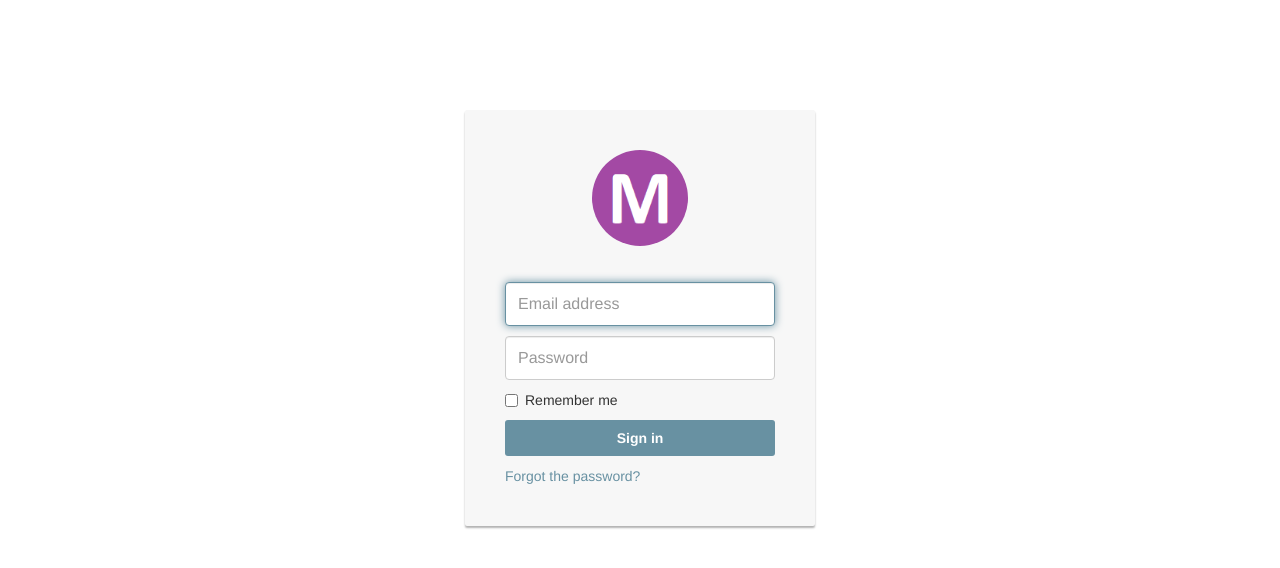
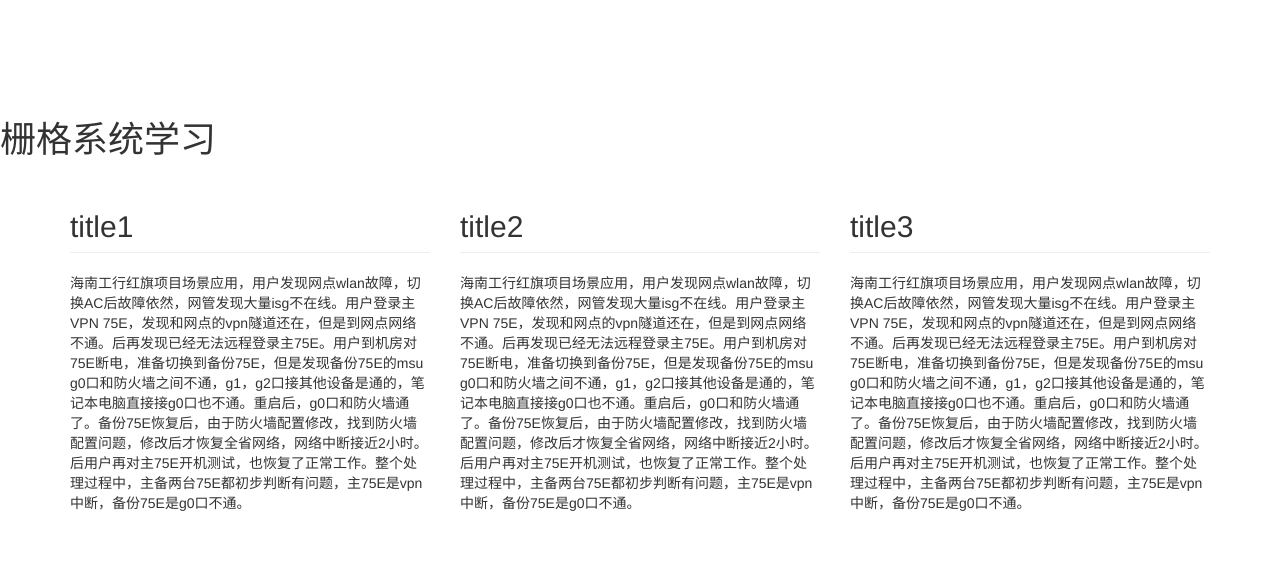
Before and after one commit to haixiaohai/flask-mit, a Flask app: page /test in a window 1280 px wide. Shown: the part 52-620 px from the top of the page. Run offline with Flask 2, Linux system fonts and the light colour scheme; some libraries are stand-ins or nearby versions.

Commit message:
201901151028

```diff
--- a/app/templates/base.html
+++ b/app/templates/base.html
@@ -60,7 +60,7 @@
                             <li role="separator" class="divider"></li>
                             <li><a href="{{ url_for('about') }}">关于</a></li>
                             <li role="separator" class="divider"></li>
-                            <li><a href="{{ url_for('boot') }}">待定</a></li>
+                            <li><a href="{{ url_for('boot') }}">Bootstrap学习</a></li>
                         </ul>
                     </li>
                     <li>
--- a/app/templates/boot.html
+++ b/app/templates/boot.html
@@ -1,27 +1,20 @@
 {% extends "base.html" %}
-<!--
-    you can substitue the span of reauth email for a input with the email and
-    include the remember me checkbox
-    -->
 {% block page_content %}
-    <div class="container">
-        <div class="card card-container">
-            <img id="profile-img" class="profile-img-card" src="{{ url_for('static',filename='img/m.ico') }}" />
-            <p id="profile-name" class="profile-name-card"></p>
-            <form class="form-signin">
-                <span id="reauth-email" class="reauth-email"></span>
-                <input type="email" id="inputEmail" class="form-control" placeholder="Email address" required autofocus>
-                <input type="password" id="inputPassword" class="form-control" placeholder="Password" required>
-                <div id="remember" class="checkbox">
-                    <label>
-                        <input type="checkbox" value="remember-me"> Remember me
-                    </label>
-                </div>
-                <button class="btn btn-lg btn-primary btn-block btn-signin" type="submit">Sign in</button>
-            </form><!-- /form -->
-            <a href="#" class="forgot-password">
-                Forgot the password?
-            </a>
-        </div><!-- /card-container -->
-    </div><!-- /container -->
+<h1>栅格系统学习</h1>
+<div class="container">
+    <div class="row">
+        <div class="col-lg-4 col-md-4 col-sm-6">
+            <h2 class="page-header">title1</h2>
+            <p>海南工行红旗项目场景应用，用户发现网点wlan故障，切换AC后故障依然，网管发现大量isg不在线。用户登录主VPN 75E，发现和网点的vpn隧道还在，但是到网点网络不通。后再发现已经无法远程登录主75E。用户到机房对75E断电，准备切换到备份75E，但是发现备份75E的msu g0口和防火墙之间不通，g1，g2口接其他设备是通的，笔记本电脑直接接g0口也不通。重启后，g0口和防火墙通了。备份75E恢复后，由于防火墙配置修改，找到防火墙配置问题，修改后才恢复全省网络，网络中断接近2小时。后用户再对主75E开机测试，也恢复了正常工作。整个处理过程中，主备两台75E都初步判断有问题，主75E是vpn中断，备份75E是g0口不通。</p>
+        </div>
+        <div class="col-lg-4 col-md-4 col-sm-6">
+            <h2 class="page-header">title2</h2>
+            <p>海南工行红旗项目场景应用，用户发现网点wlan故障，切换AC后故障依然，网管发现大量isg不在线。用户登录主VPN 75E，发现和网点的vpn隧道还在，但是到网点网络不通。后再发现已经无法远程登录主75E。用户到机房对75E断电，准备切换到备份75E，但是发现备份75E的msu g0口和防火墙之间不通，g1，g2口接其他设备是通的，笔记本电脑直接接g0口也不通。重启后，g0口和防火墙通了。备份75E恢复后，由于防火墙配置修改，找到防火墙配置问题，修改后才恢复全省网络，网络中断接近2小时。后用户再对主75E开机测试，也恢复了正常工作。整个处理过程中，主备两台75E都初步判断有问题，主75E是vpn中断，备份75E是g0口不通。</p>
+        </div>
+        <div class="col-lg-4 col-md-4 col-sm-6">
+            <h2 class="page-header">title3</h2>
+            <p>海南工行红旗项目场景应用，用户发现网点wlan故障，切换AC后故障依然，网管发现大量isg不在线。用户登录主VPN 75E，发现和网点的vpn隧道还在，但是到网点网络不通。后再发现已经无法远程登录主75E。用户到机房对75E断电，准备切换到备份75E，但是发现备份75E的msu g0口和防火墙之间不通，g1，g2口接其他设备是通的，笔记本电脑直接接g0口也不通。重启后，g0口和防火墙通了。备份75E恢复后，由于防火墙配置修改，找到防火墙配置问题，修改后才恢复全省网络，网络中断接近2小时。后用户再对主75E开机测试，也恢复了正常工作。整个处理过程中，主备两台75E都初步判断有问题，主75E是vpn中断，备份75E是g0口不通。</p>
+        </div>
+    </div>
+</div>
 {% endblock %}
```
Also changed, not shown: app/templates/about.html (+21 -2 lines).
